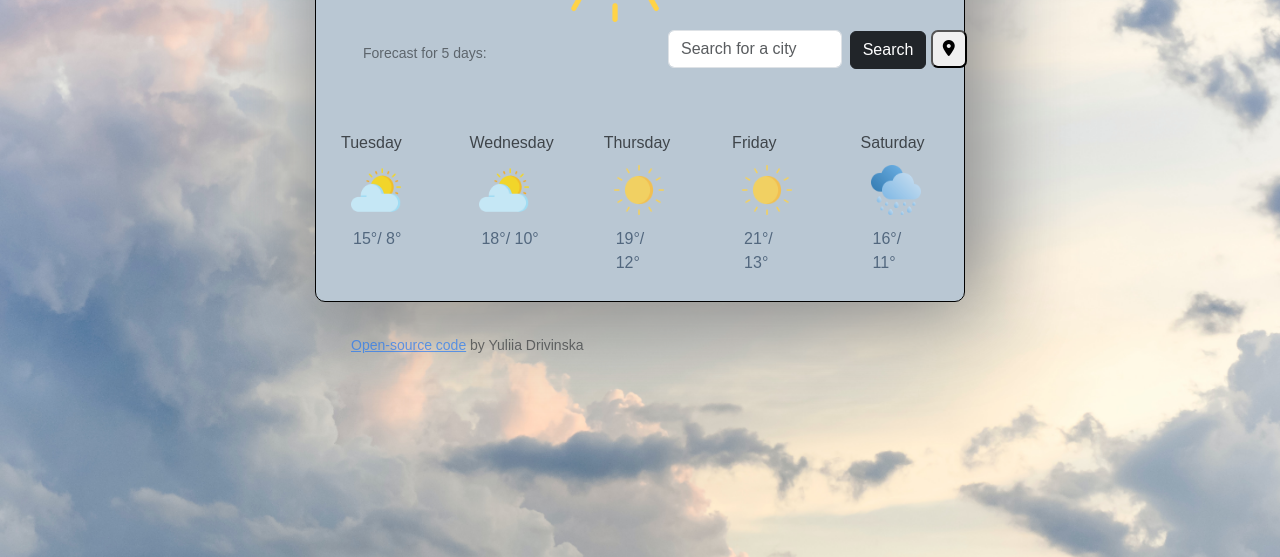
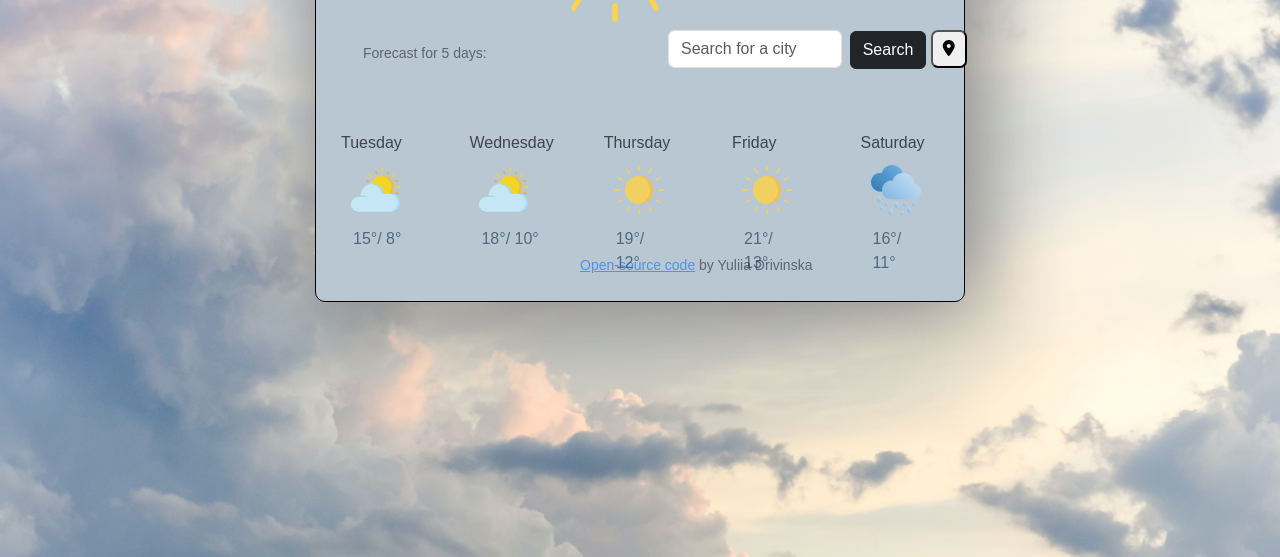
Before and after one commit to JuliaBonBon/workspace, a website built with Parcel: page index.html in a window 1280 px wide. Shown: the part 243-800 px from the top of the page. Built offline with nearby package versions, Linux system fonts and the light colour scheme; no server answers; a web font is replaced by a local one.

Commit message:
added new class to css

```diff
--- a/src/styles.css
+++ b/src/styles.css
@@ -90,3 +90,8 @@ p {
   font-family: "Ysabeau", sans-serif;
   margin-top: 110px;
 }
+.link {
+  position: fixed;
+  bottom: 230px;
+  left: 545px;
+}
```
